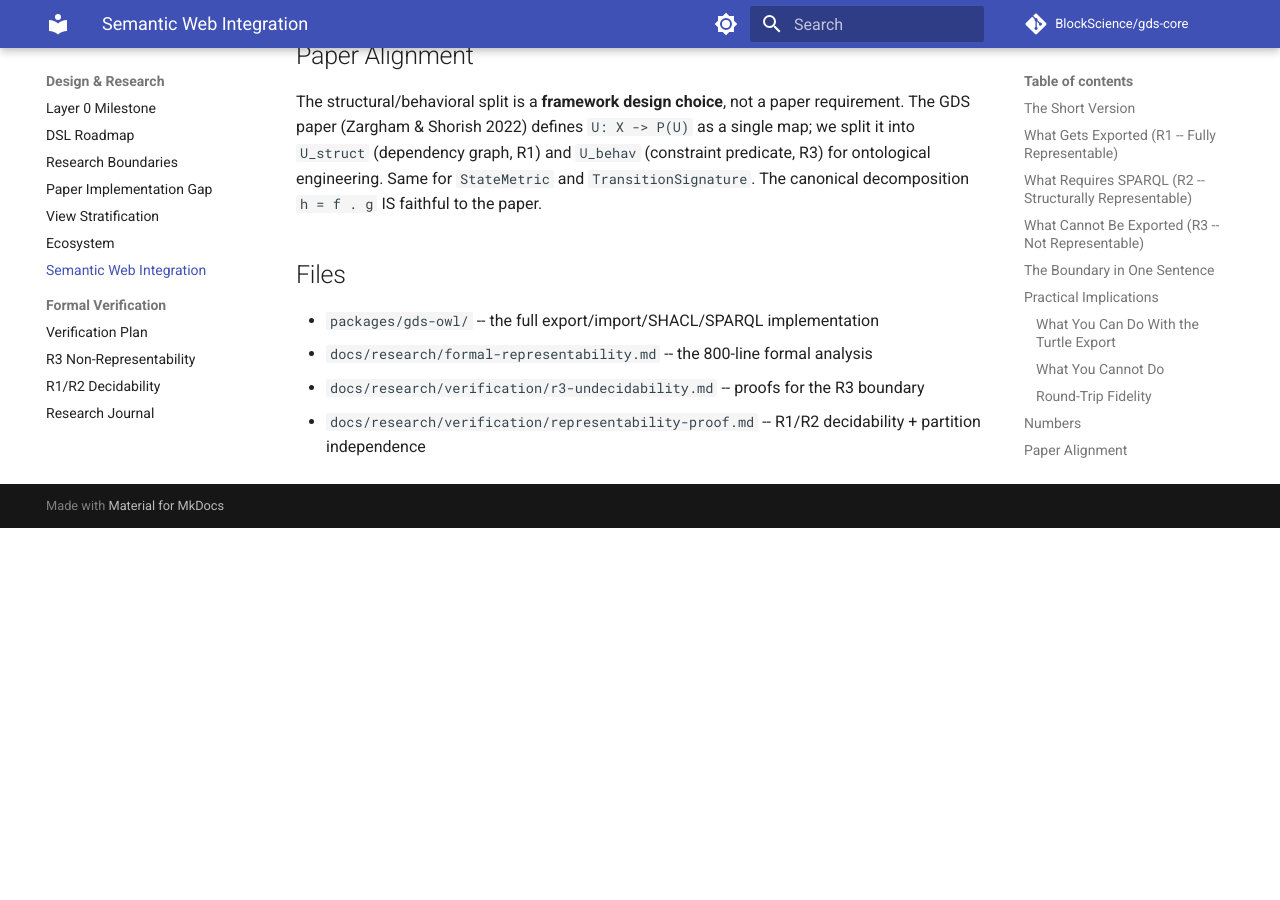
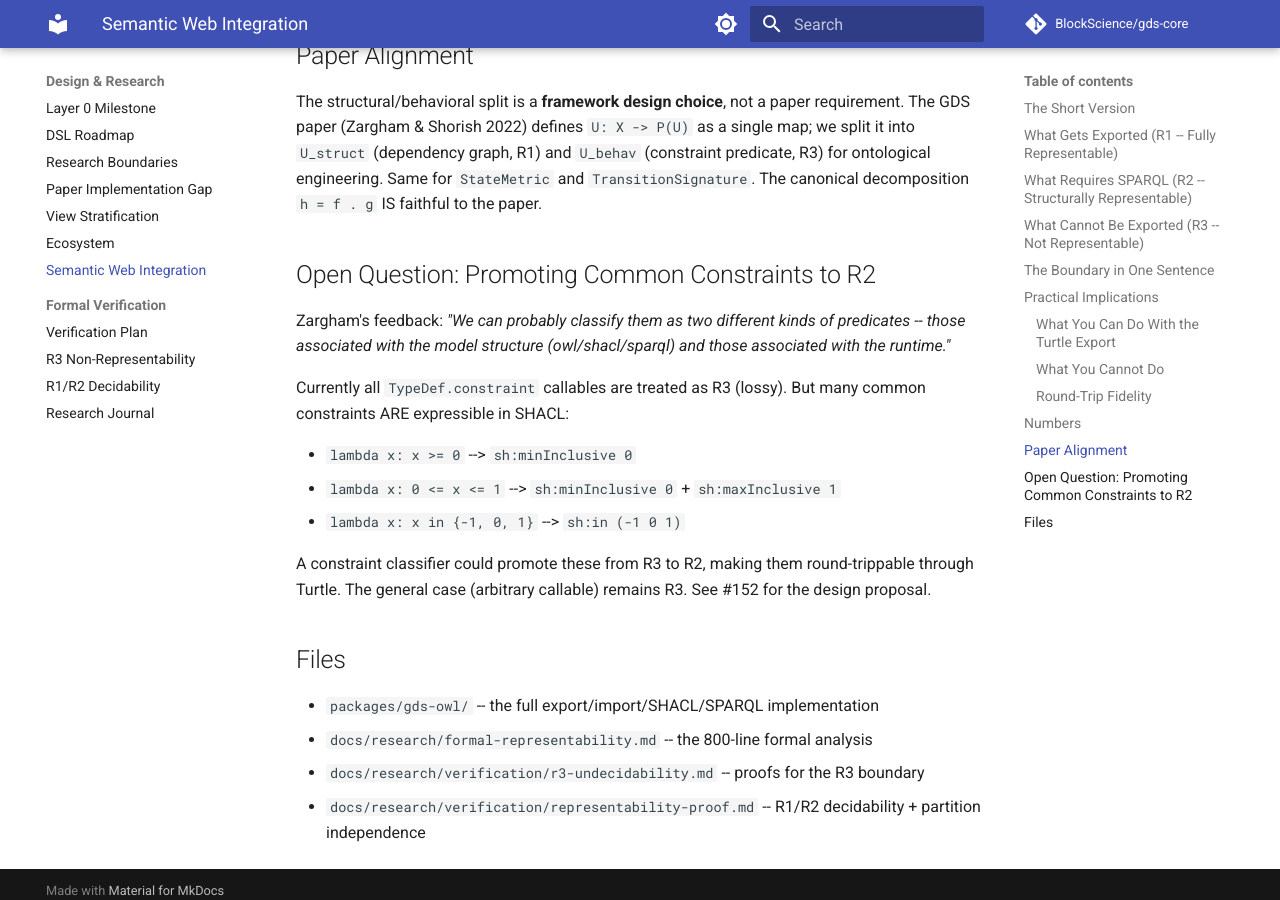
Before and after one commit to BlockScience/gds-core, an MkDocs documentation site: the page built from docs/research/semantic-web-summary.md, in a window 1280 px wide and 900 px high, scrolled down 4118 px. Built offline with MkDocs 1.6.1 and Material for MkDocs 9.7.7, drawn with Linux system fonts in a browser that asks for light colours; comment, search, counter and statistics services are not loaded; before the commit the page ends 4646 px from its top, so only the background shows below that.

Commit message:
docs: add Zargham feedback on constraint promotion to summary

```diff
--- a/docs/research/semantic-web-summary.md
+++ b/docs/research/semantic-web-summary.md
@@ -131,6 +131,23 @@ graph, R1) and `U_behav` (constraint predicate, R3) for ontological
 engineering. Same for `StateMetric` and `TransitionSignature`. The
 canonical decomposition `h = f . g` IS faithful to the paper.
 
+## Open Question: Promoting Common Constraints to R2
+
+Zargham's feedback: *"We can probably classify them as two different
+kinds of predicates -- those associated with the model structure
+(owl/shacl/sparql) and those associated with the runtime."*
+
+Currently all `TypeDef.constraint` callables are treated as R3 (lossy).
+But many common constraints ARE expressible in SHACL:
+
+- `lambda x: x >= 0` --> `sh:minInclusive 0`
+- `lambda x: 0 <= x <= 1` --> `sh:minInclusive 0` + `sh:maxInclusive 1`
+- `lambda x: x in {-1, 0, 1}` --> `sh:in (-1 0 1)`
+
+A constraint classifier could promote these from R3 to R2, making them
+round-trippable through Turtle. The general case (arbitrary callable)
+remains R3. See #152 for the design proposal.
+
 ## Files
 
 - `packages/gds-owl/` -- the full export/import/SHACL/SPARQL implementation
```
